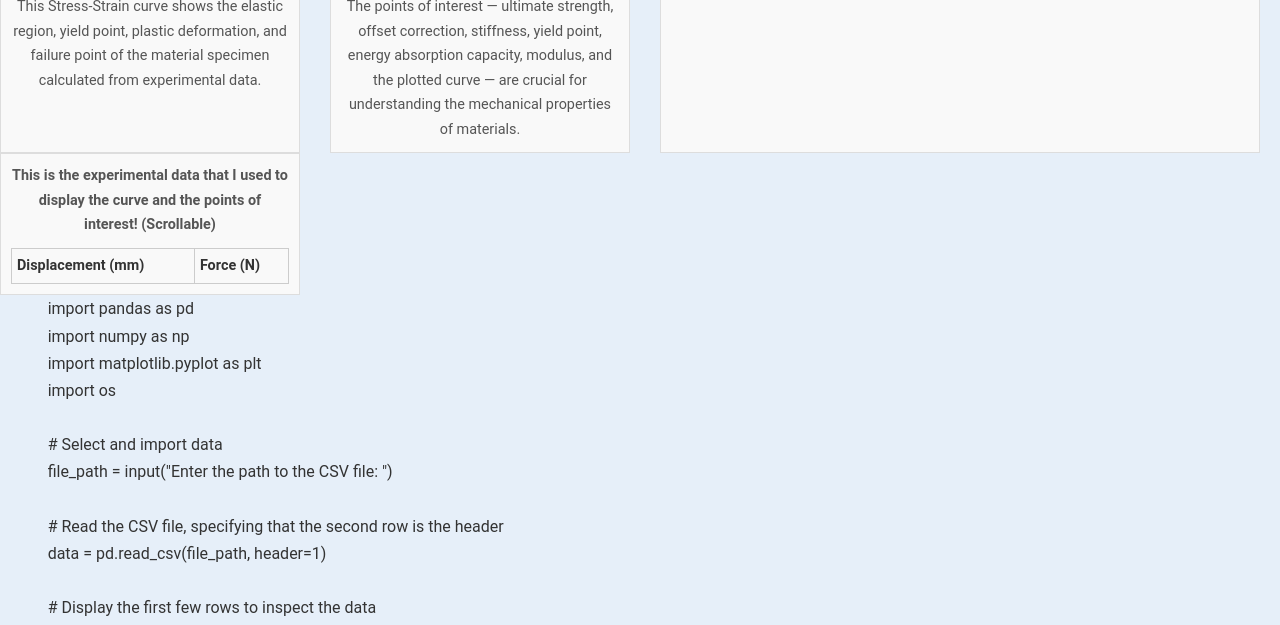
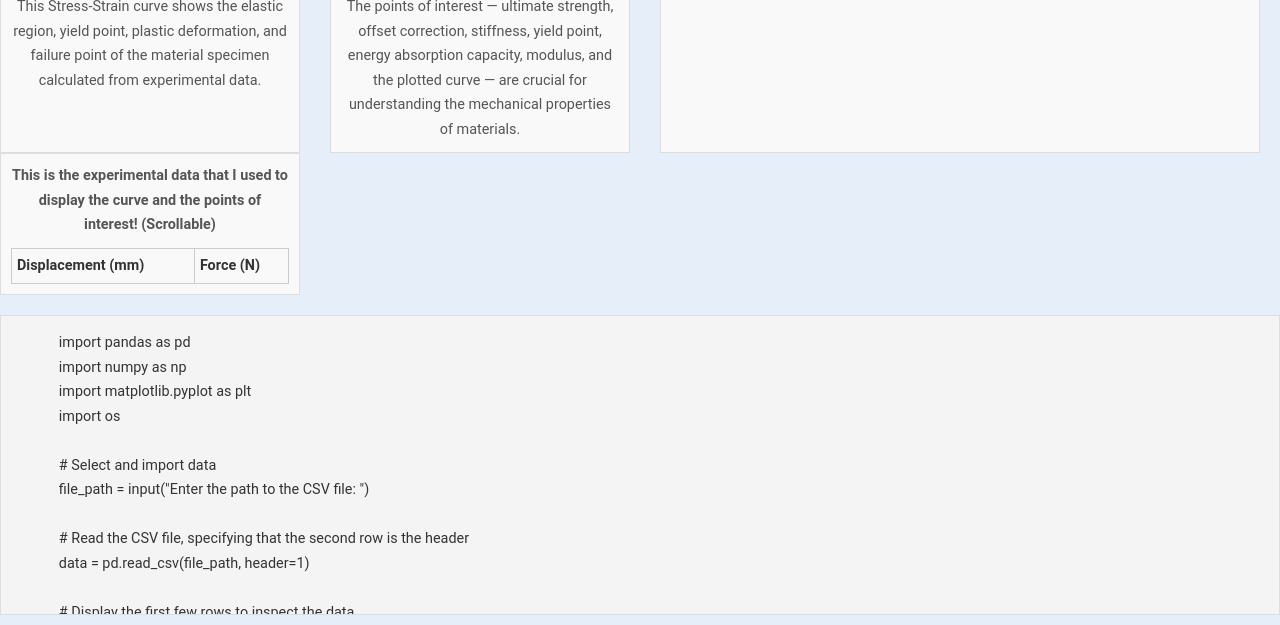
Before and after one commit to rushilgaddam/Rushil-Gaddam-Portfolio, a plain HTML site: page project1.html in a window 1280 px wide. Shown: the part 319-944 px from the top of the page. Drawn offline with Linux system fonts and the light colour scheme; no server answers.

Commit message:
Update project1.html

```diff
--- a/project1.html
+++ b/project1.html
@@ -76,6 +76,19 @@
             font-weight: bold;
             color: #555;
             margin-bottom: 10px;
+        }
+         /* Scrollable code container */
+        .code-container {
+            width: 100%;
+            max-height: 300px;
+            overflow-y: auto;
+            border: 1px solid #ddd;
+            background-color: #f4f4f4;
+            padding: 15px;
+            margin-top: 20px;
+            font-family: monospace;
+            font-size: 0.9em;
+            color: #333;
         }
     </style>
 </head>
```
